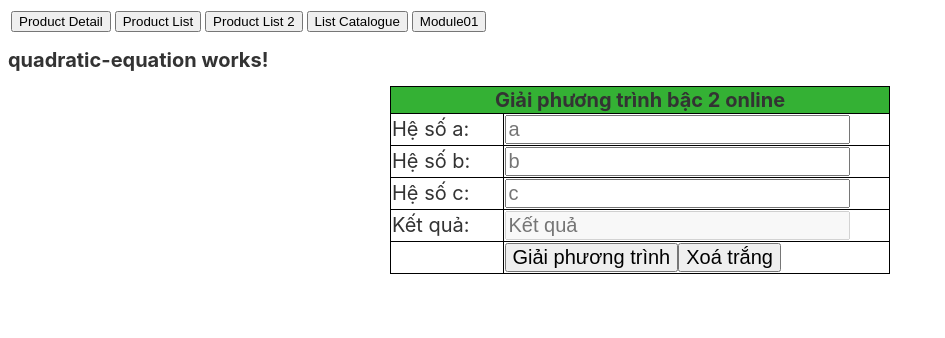
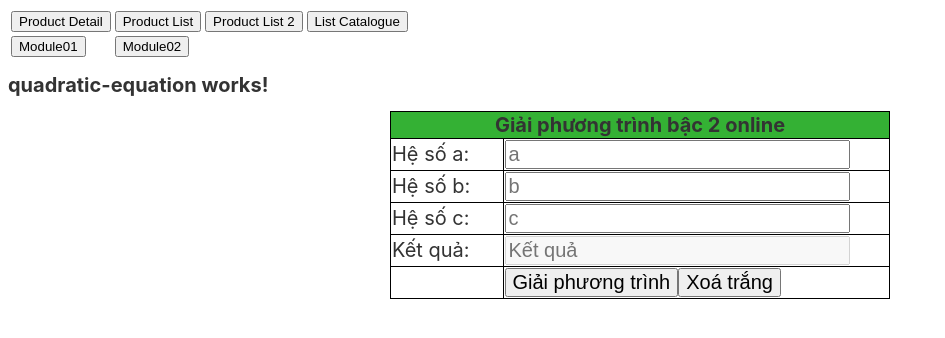
Before and after one commit to esvm4/222MI3002, an Angular app: page /quadratic-equation in a window 1280 px wide. Shown: the top 338 px of the page, without its empty margins (0-945 px from the left). Built offline with nearby package versions, Linux system fonts and the light colour scheme.

Commit message:
Create Module02 & its index page.

```diff
--- a/src/app/app-routing.module.ts
+++ b/src/app/app-routing.module.ts
@@ -18,6 +18,7 @@ import { JsonArrayModelComponent } from './module01/json-array-model/json-array-
 import { ServiceProductImageEventComponent } from './module01/service-product-image-event/service-product-image-event.component';
 import { ServiceProductImageEventDetailComponent } from './module01/service-product-image-event-detail/service-product-image-event-detail.component';
 import { Bai14Component } from './module01/bai14/bai14.component';
+import { Index02Component } from './module02/index02/index02.component';
 
 const routes: Routes = [
   {
@@ -92,6 +93,10 @@ const routes: Routes = [
     path: 'bai14',
     component: Bai14Component,
   },
+  {
+    path: 'index02',
+    component: Index02Component,
+  },
 ];
 
 @NgModule({
@@ -119,4 +124,5 @@ export const RoutingComponent = [
   ServiceProductImageEventComponent,
   ServiceProductImageEventDetailComponent,
   Bai14Component,
+  Index02Component,
 ];
--- a/src/app/app.component.html
+++ b/src/app/app.component.html
@@ -12,8 +12,13 @@
     <td>
       <button routerLink="/list-catalogue">List Catalogue</button>
     </td>
+  </tr>
+  <tr>
     <td>
       <button routerLink="/index-component">Module01</button>
+    </td>
+    <td>
+      <button routerLink="/index02">Module02</button>
     </td>
   </tr>
 </table>
--- /dev/null
+++ b/src/app/module02/index02/index02.component.html
@@ -0,0 +1,5 @@
+<table>
+  <tr>
+    <td></td>
+  </tr>
+</table>
```
Also changed, not shown: src/app/module02/index02/index02.component.ts (added, +10 -0 lines), src/app/module02/module02.module.ts (added, +15 -0 lines), src/app/module02/index02/index02.component.css (added), 1 other file (tests, documents, lock files or other folders).
